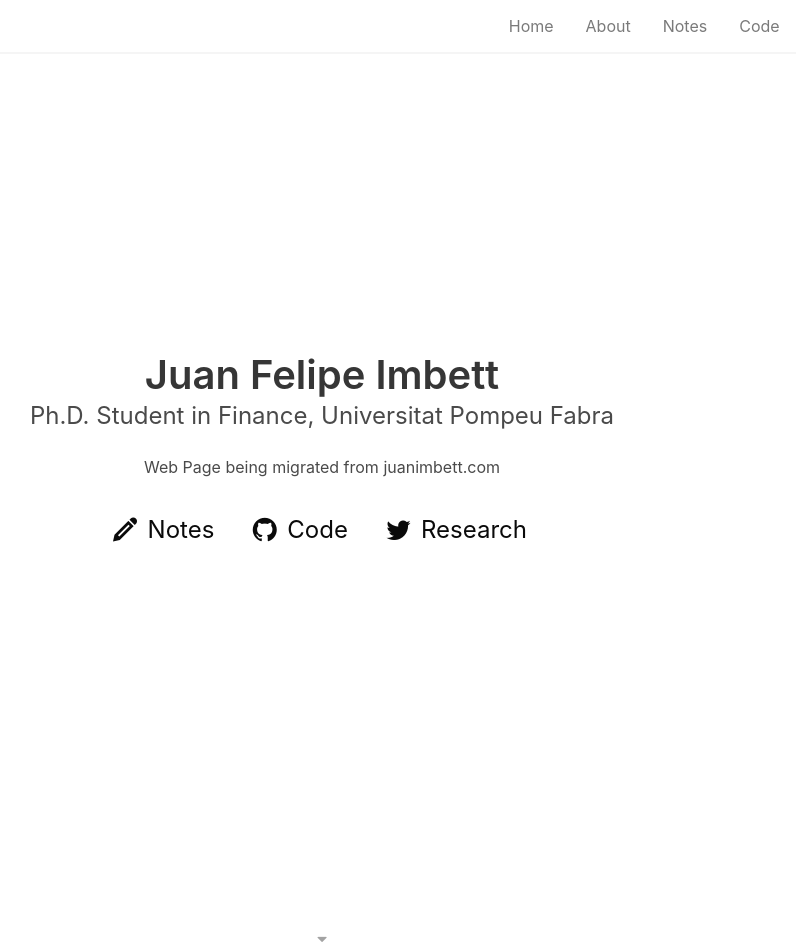
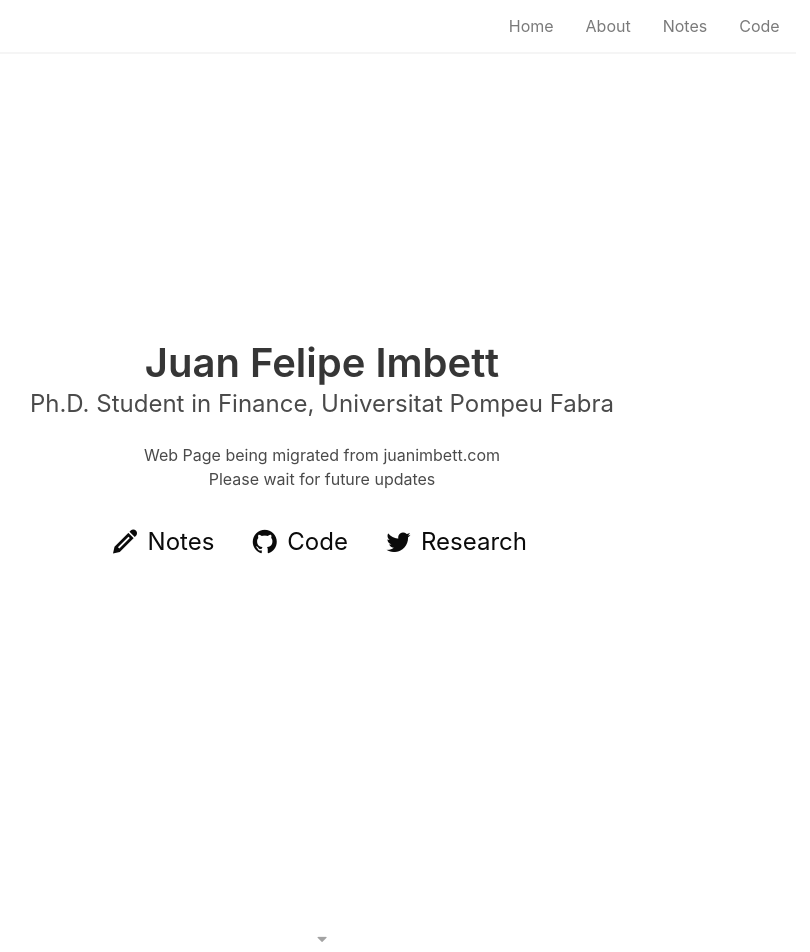
Before and after one commit to jfimbett/jfimbett.github.io, a Jekyll site: the page built from index.html, in a window 1280 px wide. Shown: the whole page, without its empty margins (318-1128 px from the left). Built offline with Jekyll 4.4.1, drawn with Linux system fonts in a browser that asks for light colours.

Commit message:
Update index.html

```diff
--- a/index.html
+++ b/index.html
@@ -41,21 +41,22 @@ if (location.hash === '#apps') {
 					<h1 class="title is-2" itemprop="name">Juan Felipe Imbett</h1>
 					<h2 class="subtitle is-4" itemprop="description">Ph.D. Student in Finance, Universitat Pompeu Fabra</h2>
 					<p> Web Page being migrated from juanimbett.com </p>
+					<p> Please wait for future updates </p>
 					<br>
 					<p class="has-text-centered">
-						<a class="button is-large is-white" href="https://blog.sindresorhus.com">
+						<a class="button is-large is-white" href="">
 							<span class="icon">
 								<i class="fa fa-pencil"></i>
 							</span>
 							<span>Notes</span>
 						</a>
-						<a class="button is-large is-white" href="https://github.com/sindresorhus">
+						<a class="button is-large is-white" href="https://github.com/jfimbett">
 							<span class="icon">
 								<i class="fa fa-github"></i>
 							</span>
 							<span>Code</span>
 						</a>
-						<a class="button is-large is-white" href="https://twitter.com/sindresorhus">
+						<a class="button is-large is-white" href="">
 							<span class="icon">
 								<i class="fa fa-twitter"></i>
 							</span>
```
